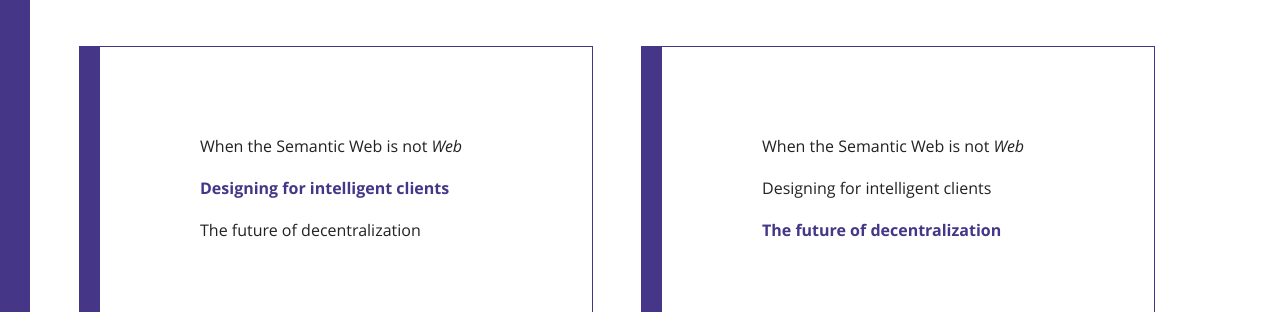
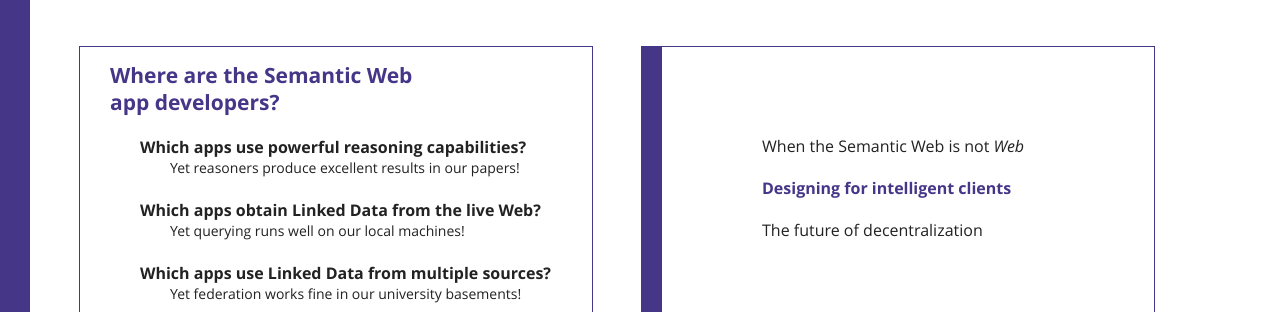
Before and after one commit to RubenVerborgh/SemWeb.Pro-2016, a website: page index.html in a window 1280 px wide. Shown: the part 1229-1541 px from the top of the page. Drawn offline with Linux system fonts and the light colour scheme.

Commit message:
Add apps slide.

```diff
--- a/index.html
+++ b/index.html
@@ -68,6 +68,21 @@
     </ul>
   </div>
 
+  <div class="slide" id="apps">
+    <h2>Where are the Semantic Web<br> app developers?</h2>
+    <ul>
+      <li class="next">Which apps use powerful reasoning capabilities?
+        <ul><li class="next">Yet reasoners produce excellent results in our papers!</li></ul>
+      </li>
+      <li class="next">Which apps obtain Linked Data from the live Web?
+        <ul><li class="next">Yet querying runs well on our local machines!</li></ul>
+      </li>
+      <li class="next">Which apps use Linked Data from multiple sources?
+        <ul><li class="next">Yet federation works fine in our university basements!</li></ul>
+      </li>
+    </ul>
+  </div>
+
   <div class="toc slide" id="toc-clients">
     <h2>Putting the Web first</h2>
     <ul>
```
